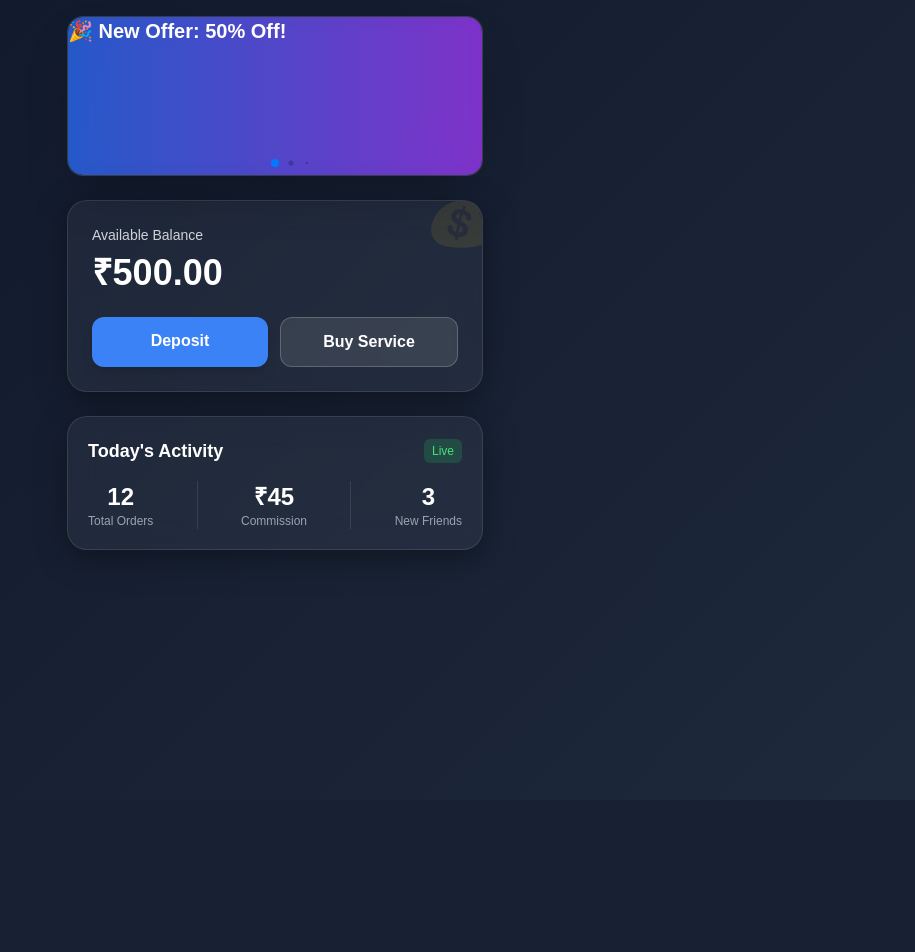
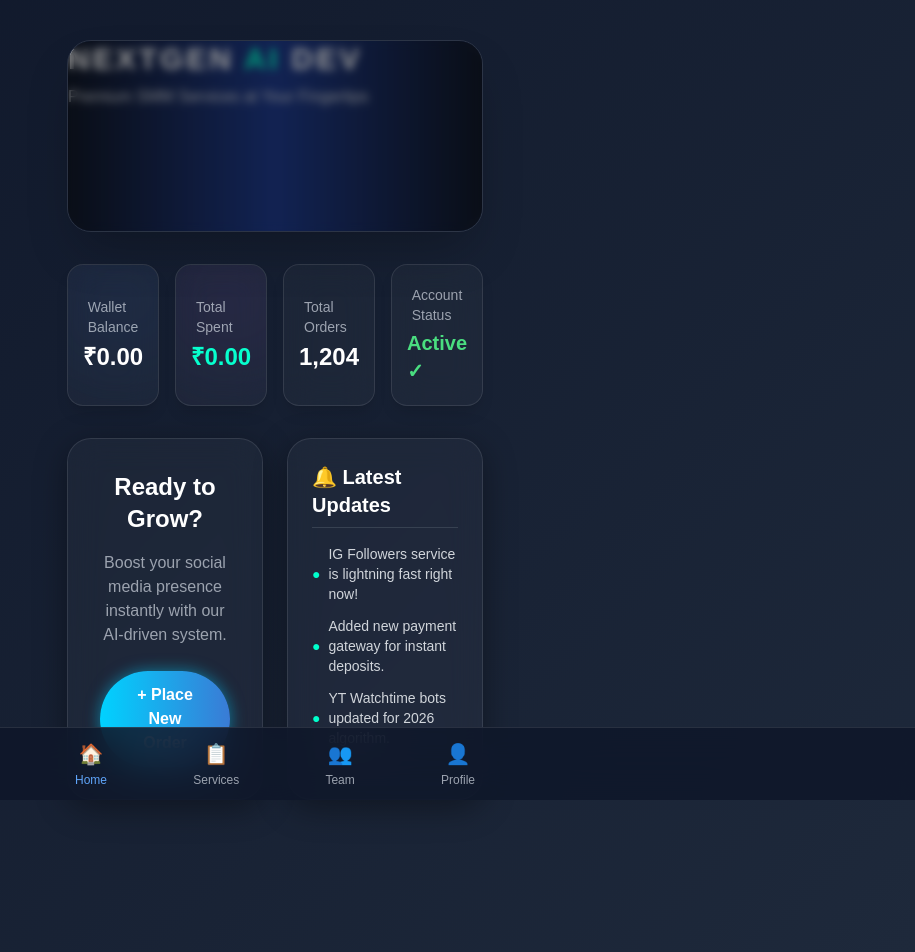
Before and after one commit to jahidul9957/extragrowth, a Django app: page / in a window 1280 px wide. Shown: the whole page, without its empty margins (365-1280 px from the left). Before the commit the page ends 556 px from the top, so only its background shows below. Run offline with Django 4.2, Linux system fonts and the light colour scheme; parts of the project's set-up code (start-up, migrations or seed data) failed here and were passed over; some libraries are stand-ins or nearby versions.

Commit message:
Update home.html

```diff
--- a/core/templates/core/home.html
+++ b/core/templates/core/home.html
@@ -3,58 +3,87 @@
 {% block content %}
 <link rel="stylesheet" href="https://cdn.jsdelivr.net/npm/swiper@10/swiper-bundle.min.css" />
 
-<div class="space-y-6 animate-fade-in">
+<style>
+    /* Neon Glow Animations */
+    @keyframes glow {
+        0% { box-shadow: 0 0 10px rgba(0, 255, 204, 0.2); }
+        50% { box-shadow: 0 0 20px rgba(0, 255, 204, 0.6); }
+        100% { box-shadow: 0 0 10px rgba(0, 255, 204, 0.2); }
+    }
+    .glass-card {
+        background: rgba(255, 255, 255, 0.03);
+        backdrop-filter: blur(16px);
+        -webkit-backdrop-filter: blur(16px);
+        border: 1px solid rgba(255, 255, 255, 0.1);
+        transition: transform 0.3s ease, border-color 0.3s ease;
+    }
+    .glass-card:hover {
+        transform: translateY(-5px);
+        border-color: rgba(0, 255, 204, 0.4);
+        animation: glow 2s infinite;
+    }
+    .text-gradient {
+        background: linear-gradient(90deg, #00d2ff 0%, #3a7bd5 100%);
+        -webkit-background-clip: text;
+        -webkit-text-fill-color: transparent;
+    }
+</style>
 
-    <div class="swiper mySwiper h-40 rounded-2xl overflow-hidden shadow-2xl glass-card">
+<div class="space-y-8 animate-fade-in mt-6 pb-12">
+
+    <div class="swiper mySwiper h-48 rounded-3xl overflow-hidden shadow-2xl border border-white/10">
         <div class="swiper-wrapper">
-            <div class="swiper-slide flex items-center justify-center text-xl font-bold bg-gradient-to-r from-blue-600/80 to-purple-600/80 backdrop-blur">
-                🎉 New Offer: 50% Off!
+            <div class="swiper-slide flex flex-col items-center justify-center bg-gradient-to-r from-gray-900 via-blue-900 to-gray-900 relative">
+                <div class="absolute inset-0 bg-black/40 backdrop-blur-sm"></div>
+                <h2 class="text-3xl font-extrabold text-white z-10 tracking-widest text-shadow-lg">NEXTGEN <span class="text-[#00ffcc]">AI</span> DEV</h2>
+                <p class="text-gray-300 z-10 mt-2">Premium SMM Services at Your Fingertips</p>
             </div>
-            <div class="swiper-slide flex items-center justify-center text-xl font-bold bg-gradient-to-r from-green-500/80 to-teal-600/80 backdrop-blur">
-                🚀 Fastest YouTube Subs
+            <div class="swiper-slide flex items-center justify-center bg-gradient-to-r from-purple-800 to-blue-600">
+                <h2 class="text-2xl font-bold text-white tracking-wide">🎉 New Offer: 50% Off on YouTube Views!</h2>
             </div>
-            <div class="swiper-slide flex items-center justify-center text-xl font-bold bg-gradient-to-r from-orange-500/80 to-red-600/80 backdrop-blur">
-                💰 Earn Daily Commission
-            </div>
-        </div>
-        <div class="swiper-pagination"></div>
-    </div>
-
-    <div class="glass-card p-6 relative overflow-hidden">
-        <div class="absolute -right-4 -top-4 text-6xl opacity-10">💰</div>
-
-        <p class="text-sm text-gray-300 font-medium">Available Balance</p>
-
-        <h2 class="text-4xl font-extrabold mt-2 text-white">₹500.00</h2>
-
-        <div class="mt-6 flex space-x-3">
-            <a href="{% url 'profile' %}" class="flex-1 bg-blue-500 hover:bg-blue-600 text-center py-3 rounded-xl font-semibold transition shadow-lg">
-                Deposit
-            </a>
-            <a href="{% url 'services' %}" class="flex-1 bg-white/10 hover:bg-white/20 border border-white/20 text-center py-3 rounded-xl font-semibold transition">
-                Buy Service
-            </a>
         </div>
     </div>
 
-    <div class="glass-card p-5">
-        <div class="flex justify-between items-center mb-4">
-            <h3 class="text-lg font-bold">Today's Activity</h3>
-            <span class="text-xs bg-green-500/20 text-green-400 px-2 py-1 rounded-md">Live</span>
+    <div class="grid grid-cols-2 md:grid-cols-4 gap-4">
+        <div class="glass-card rounded-2xl p-5 shadow-lg flex flex-col items-center justify-center relative overflow-hidden">
+            <div class="absolute top-0 right-0 w-16 h-16 bg-blue-500 rounded-full mix-blend-screen filter blur-3xl opacity-50"></div>
+            <p class="text-gray-400 text-sm mb-1">Wallet Balance</p>
+            <h3 class="text-2xl font-bold text-white">₹{% if request.user.is_authenticated %}{{ request.user.wallet_balance }}{% else %}0.00{% endif %}</h3>
         </div>
-        <div class="flex justify-between text-center">
-            <div class="flex flex-col">
-                <span class="text-2xl font-bold">12</span>
-                <span class="text-xs text-gray-400">Total Orders</span>
-            </div>
-            <div class="w-px bg-white/10"></div> <div class="flex flex-col">
-                <span class="text-2xl font-bold">₹45</span>
-                <span class="text-xs text-gray-400">Commission</span>
-            </div>
-            <div class="w-px bg-white/10"></div> <div class="flex flex-col">
-                <span class="text-2xl font-bold">3</span>
-                <span class="text-xs text-gray-400">New Friends</span>
-            </div>
+
+        <div class="glass-card rounded-2xl p-5 shadow-lg flex flex-col items-center justify-center relative overflow-hidden">
+            <div class="absolute top-0 right-0 w-16 h-16 bg-purple-500 rounded-full mix-blend-screen filter blur-3xl opacity-50"></div>
+            <p class="text-gray-400 text-sm mb-1">Total Spent</p>
+            <h3 class="text-2xl font-bold text-[#00ffcc]">₹{% if request.user.is_authenticated %}{{ request.user.total_spent }}{% else %}0.00{% endif %}</h3>
+        </div>
+
+        <div class="glass-card rounded-2xl p-5 shadow-lg flex flex-col items-center justify-center">
+            <p class="text-gray-400 text-sm mb-1">Total Orders</p>
+            <h3 class="text-2xl font-bold text-white">1,204</h3>
+        </div>
+
+        <div class="glass-card rounded-2xl p-5 shadow-lg flex flex-col items-center justify-center">
+            <p class="text-gray-400 text-sm mb-1">Account Status</p>
+            <h3 class="text-xl font-bold text-green-400">Active ✓</h3>
+        </div>
+    </div>
+
+    <div class="grid grid-cols-1 md:grid-cols-2 gap-6">
+        <div class="glass-card rounded-3xl p-8 flex flex-col items-center justify-center text-center">
+            <h2 class="text-2xl font-bold text-white mb-4">Ready to Grow?</h2>
+            <p class="text-gray-400 mb-6">Boost your social media presence instantly with our AI-driven system.</p>
+            <a href="#" class="px-8 py-3 bg-gradient-to-r from-[#00d2ff] to-[#3a7bd5] text-white font-bold rounded-full hover:scale-105 transition-transform shadow-[0_0_15px_rgba(0,210,255,0.5)]">
+                + Place New Order
+            </a>
+        </div>
+
+        <div class="glass-card rounded-3xl p-6">
+            <h3 class="text-xl font-bold text-white mb-4 border-b border-gray-700 pb-2">🔔 Latest Updates</h3>
+            <ul class="space-y-3 text-gray-300 text-sm">
+                <li class="flex items-center"><span class="text-[#00ffcc] mr-2">●</span> IG Followers service is lightning fast right now!</li>
+                <li class="flex items-center"><span class="text-[#00ffcc] mr-2">●</span> Added new payment gateway for instant deposits.</li>
+                <li class="flex items-center"><span class="text-[#00ffcc] mr-2">●</span> YT Watchtime bots updated for 2026 algorithm.</li>
+            </ul>
         </div>
     </div>
 
@@ -64,22 +93,11 @@
 <script>
     var swiper = new Swiper(".mySwiper", {
         autoplay: {
-            delay: 3000, // 3 second mein scroll hoga
+            delay: 3000,
             disableOnInteraction: false,
         },
-        pagination: {
-            el: ".swiper-pagination",
-            dynamicBullets: true,
-        },
         loop: true,
+        effect: "fade",
     });
 </script>
-
-<style>
-    .animate-fade-in {
-        animation: fadeIn 0.5s ease-out;
-    }
-    @keyframes fadeIn {
-        from { opacity: 0; transform: translateY(10px); }
-        to { opacity: 1
-      {% endblock %}
+{% endblock %}
```
